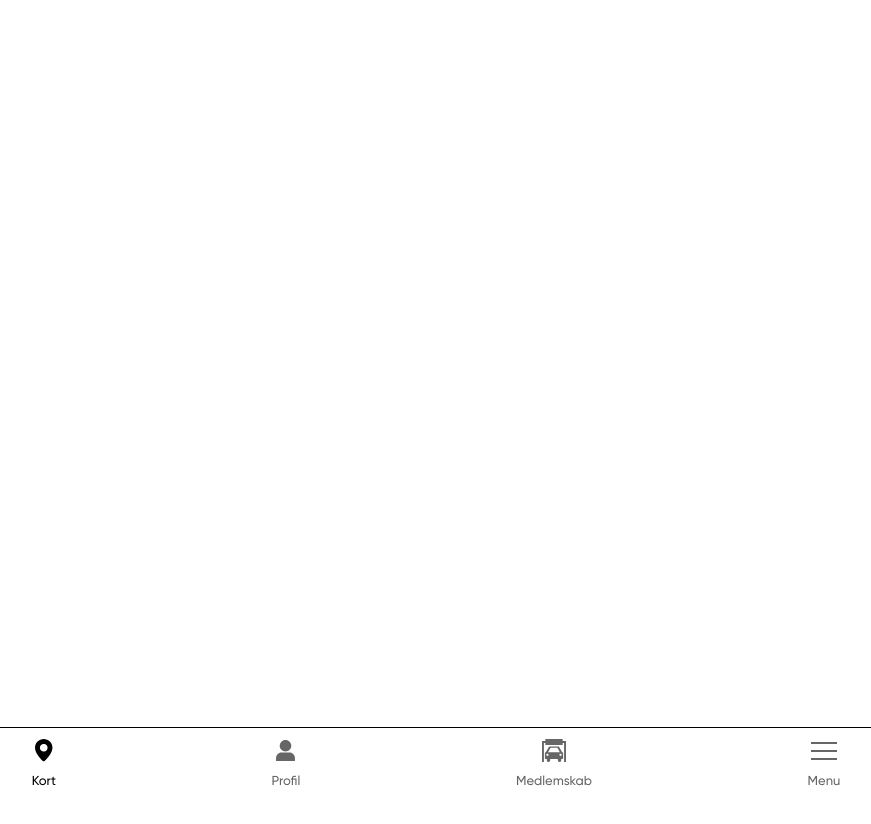
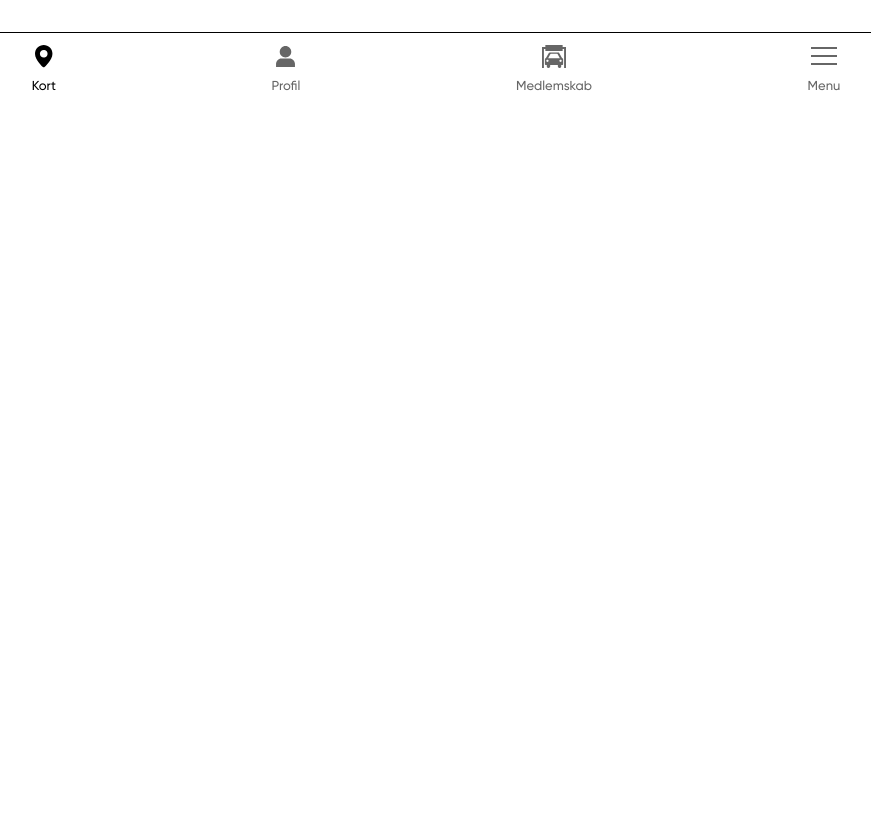
Before and after one commit to Cecilie-Jadach/wash-world-client, a Next.js app: page / in a window 1280 px wide. Shown: the top 824 px of the page, without its empty margins (204-1075 px from the left). Before the commit the page ends 800 px from the top, so only its background shows below. Built offline with nearby package versions, Linux system fonts and the light colour scheme.

Commit message:
fix: change navbar position from fixed to sticky

```diff
--- a/components/Navbar.tsx
+++ b/components/Navbar.tsx
@@ -31,7 +31,7 @@ export default function Navbar() {
             </div>
 
             {/* NAVBAR */}
-            <nav className="flex justify-evenly items-center bg-white border-t border-black py-2xs px-s text-sm fixed w-full -bottom-px z-10">
+            <nav className="flex justify-evenly items-center bg-white border-t border-black py-2xs px-s text-sm sticky w-full -bottom-px z-10 mt-m">
                 <Link href="/" className={`flex flex-col gap-3xs ${isActive('/')}`}>
                     <div className="h-sm flex justify-center items-center">
                         <svg xmlns="http://www.w3.org/2000/svg" width="18" height="23" viewBox="0 0 18 23" fill="none">
```
